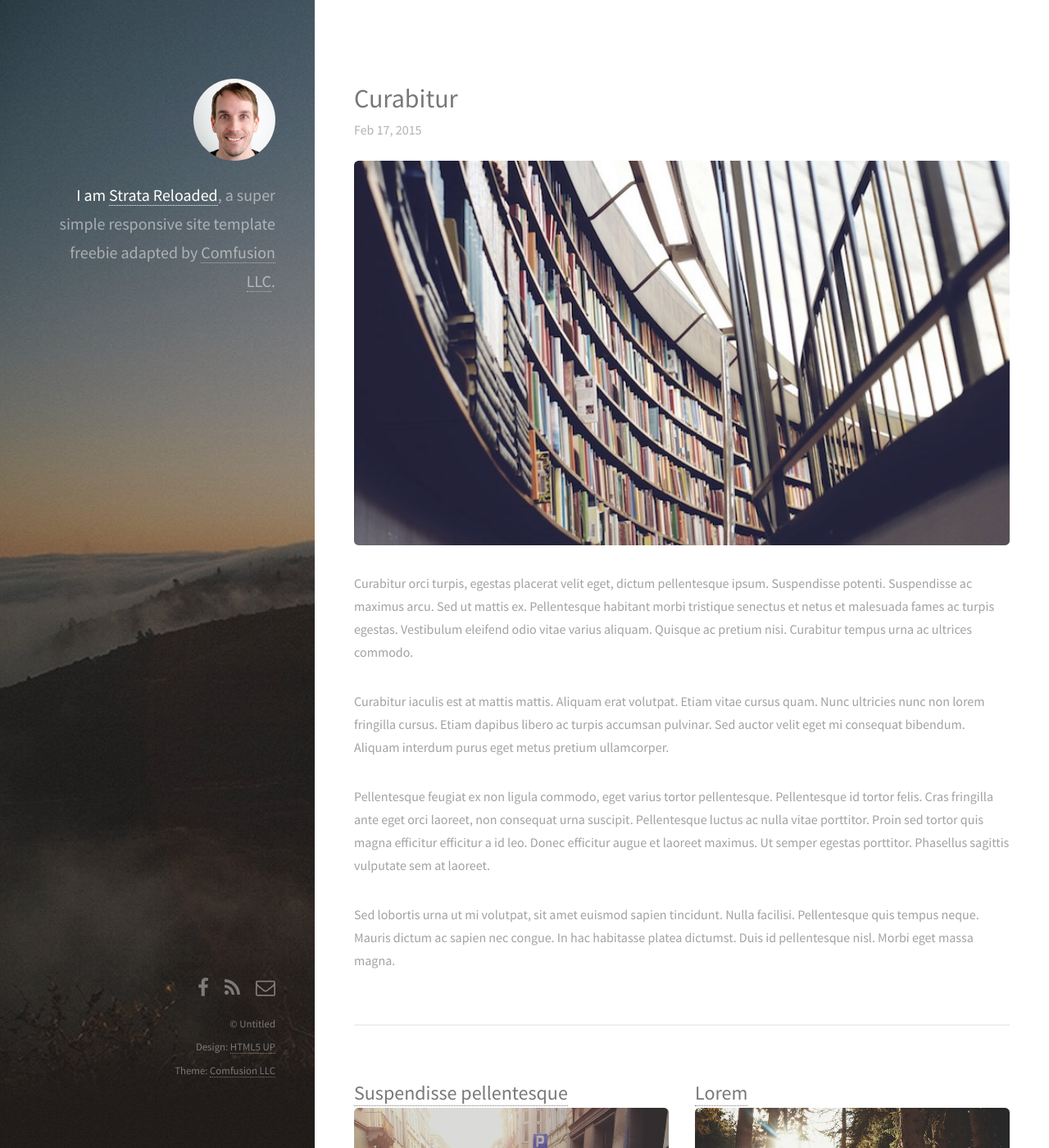
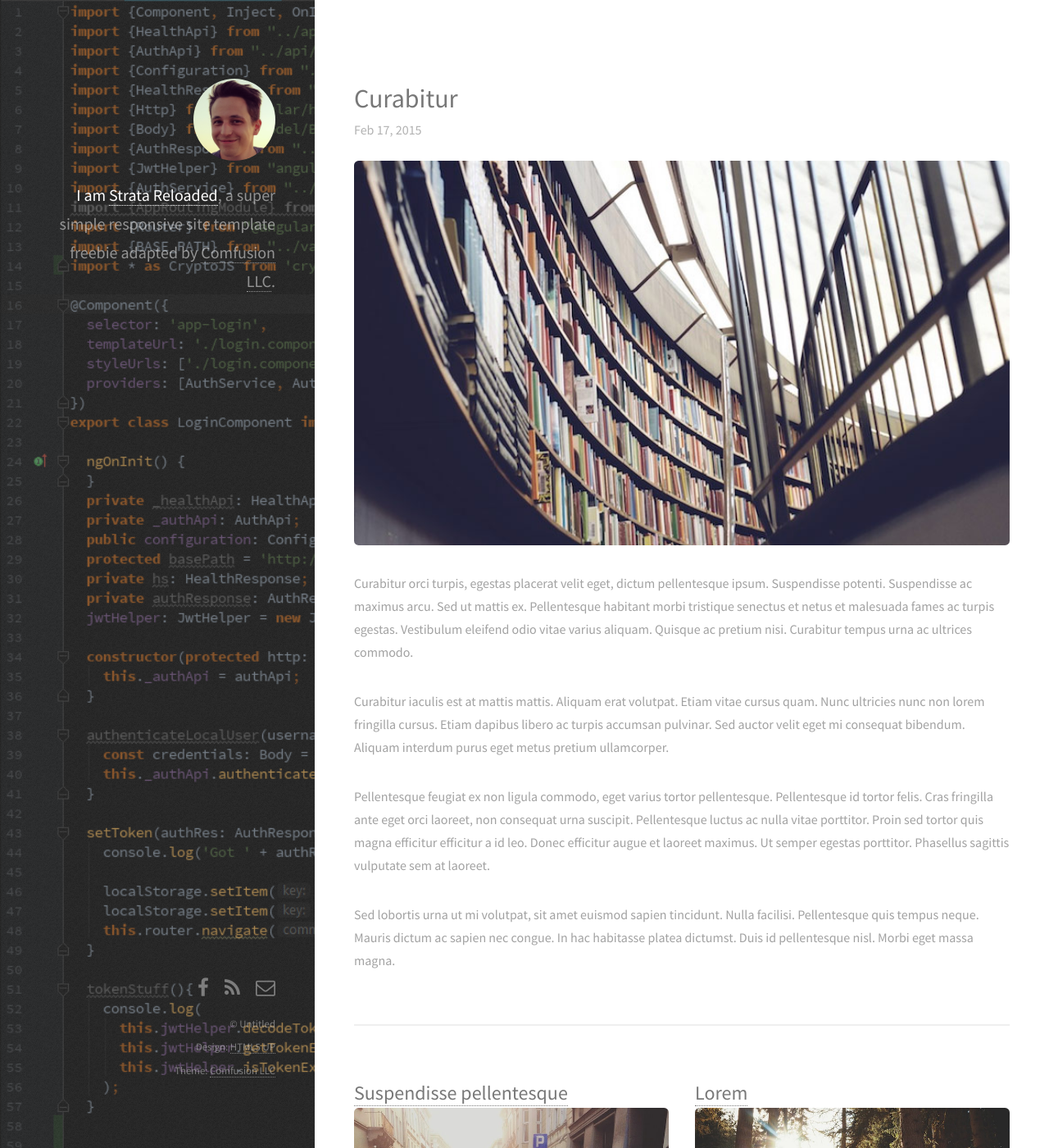
Before and after one commit to Gmentsik/gmentsik.github.io, a Jekyll site: the page built from index.html, in a window 1280 px wide and 1400 px high. Shown: the whole window at 82% size. Built offline with Jekyll 4.4.1, drawn with Linux system fonts in a browser that asks for light colours; nearby versions of some CDN libraries.

Commit message:
Changed Images

```diff
--- a/css/main.css
+++ b/css/main.css
@@ -2458,7 +2458,7 @@
 	#header {
 		background-color: #1f1815;
 		background-attachment: scroll,								fixed;
-		background-image: url("images/overlay.png"), url("../images/bg.jpg");
+		background-image: url("images/overlay.png"), url("../images/bg.png");
 		background-position: top left,							top left;
 		background-repeat: repeat,								no-repeat;
 		background-size: auto,								auto 100%;
@@ -2924,7 +2924,7 @@
 			#footer {
 				background-attachment: scroll;
 				background-color: #1f1815;
-				background-image: url("images/overlay.png"), url("../images/bg.jpg");
+				background-image: url("images/overlay.png"), url("../images/bg.png");
 				background-position: top left,						bottom center;
 				background-repeat: repeat,							no-repeat;
 				background-size: auto,							cover;
```
Also changed, not shown: images/avatar.jpg, images/bg.old.jpg (renamed from images/bg.jpg), images/bg.png (added).
